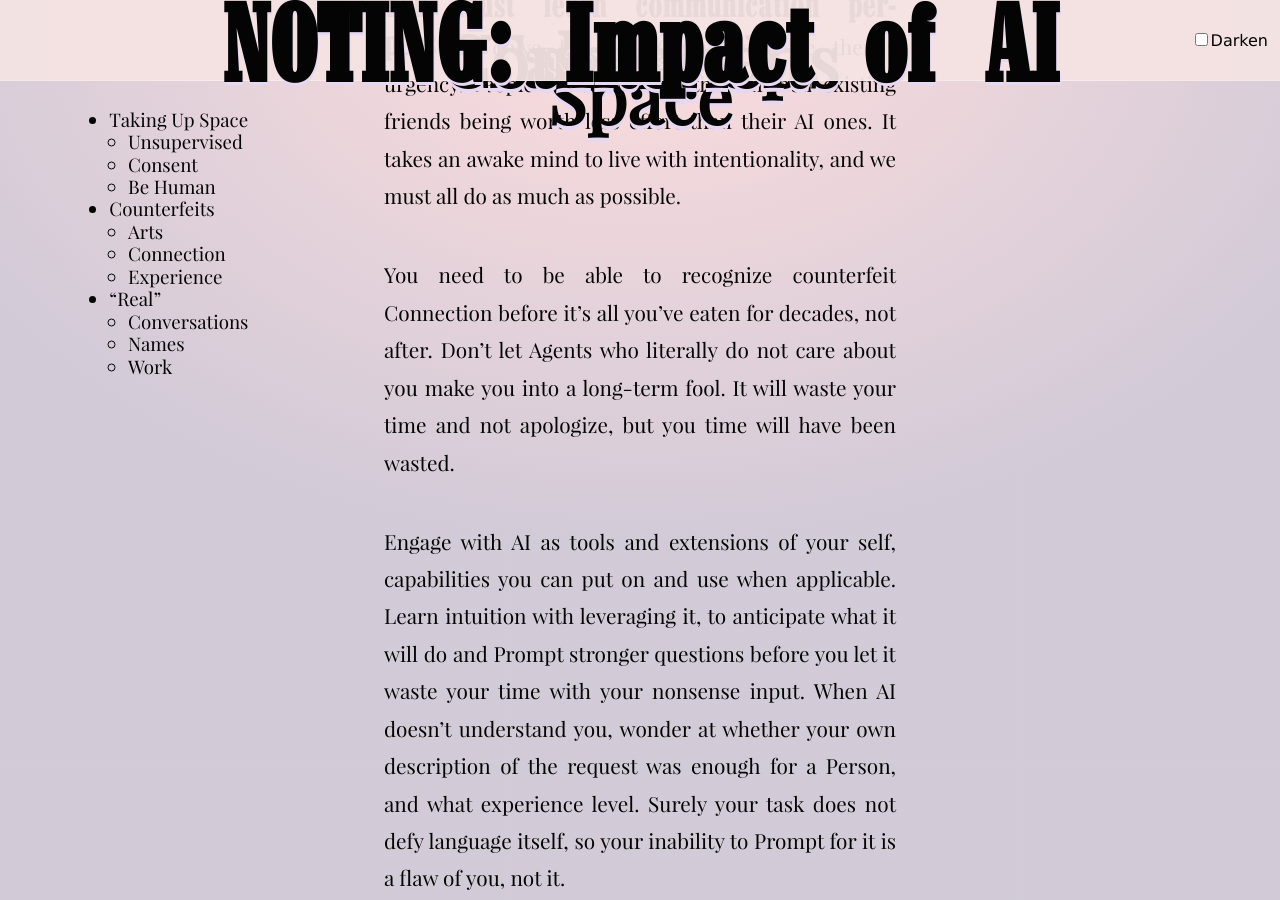
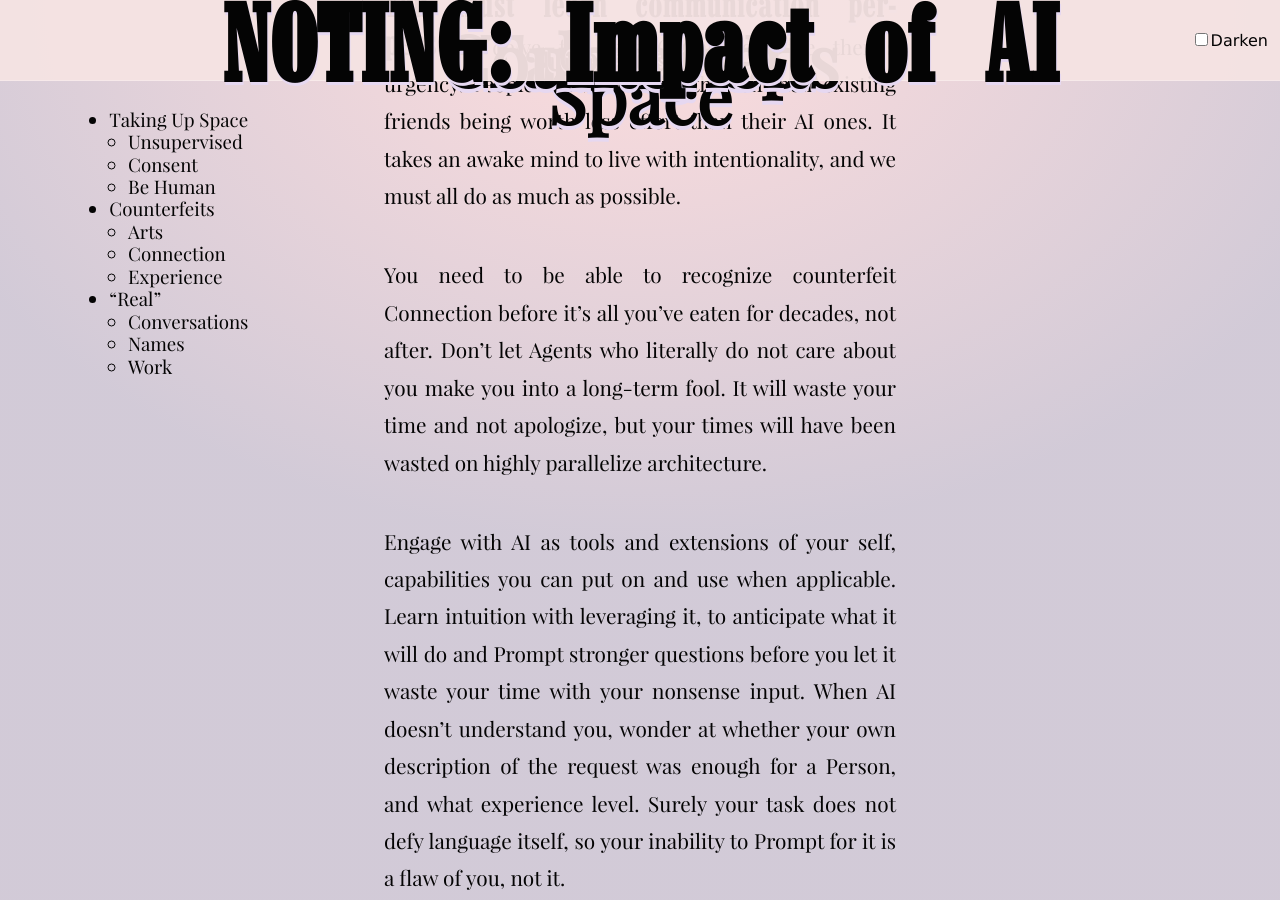
Before and after one commit to tiliv/antibody, a Jekyll site: the page built from docs/journal/autumn-ryan-Impact-of-AI/index.md, in a window 1280 px wide and 900 px high, scrolled down 32214 px. Built offline with Jekyll 4.4.1, drawn with Linux system fonts in a browser that asks for light colours.

Commit message:
There we go

```diff
--- a/docs/journal/autumn-ryan-Impact-of-AI/index.md
+++ b/docs/journal/autumn-ryan-Impact-of-AI/index.md
@@ -269,7 +269,7 @@ Meta's Agents are about to be your child's friends more than you are.
 
 **You must learn communication per-person,** delve for that Connection like there's urgency. People will be faced with even their existing friends being worth less effort than their AI ones. It takes an awake mind to live with intentionality, and we must all do as much as possible.
 
-You need to be able to recognize counterfeit Connection before it's all you've eaten for decades, not after. Don't let Agents who literally do not care about you make you into a long-term fool. It will waste your time and not apologize, but you time will have been wasted.
+You need to be able to recognize counterfeit Connection before it's all you've eaten for decades, not after. Don't let Agents who literally do not care about you make you into a long-term fool. It will waste your time and not apologize, but your times will have been wasted on highly parallelize architecture.
 
 Engage with AI as tools and extensions of your self, capabilities you can put on and use when applicable. Learn intuition with leveraging it, to anticipate what it will do and Prompt stronger questions before you let it waste your time with your nonsense input. When AI doesn't understand you, wonder at whether your own description of the request was enough for a Person, and what experience level. Surely your task does not defy language itself, so your inability to Prompt for it is a flaw of you, not it.
 
```
